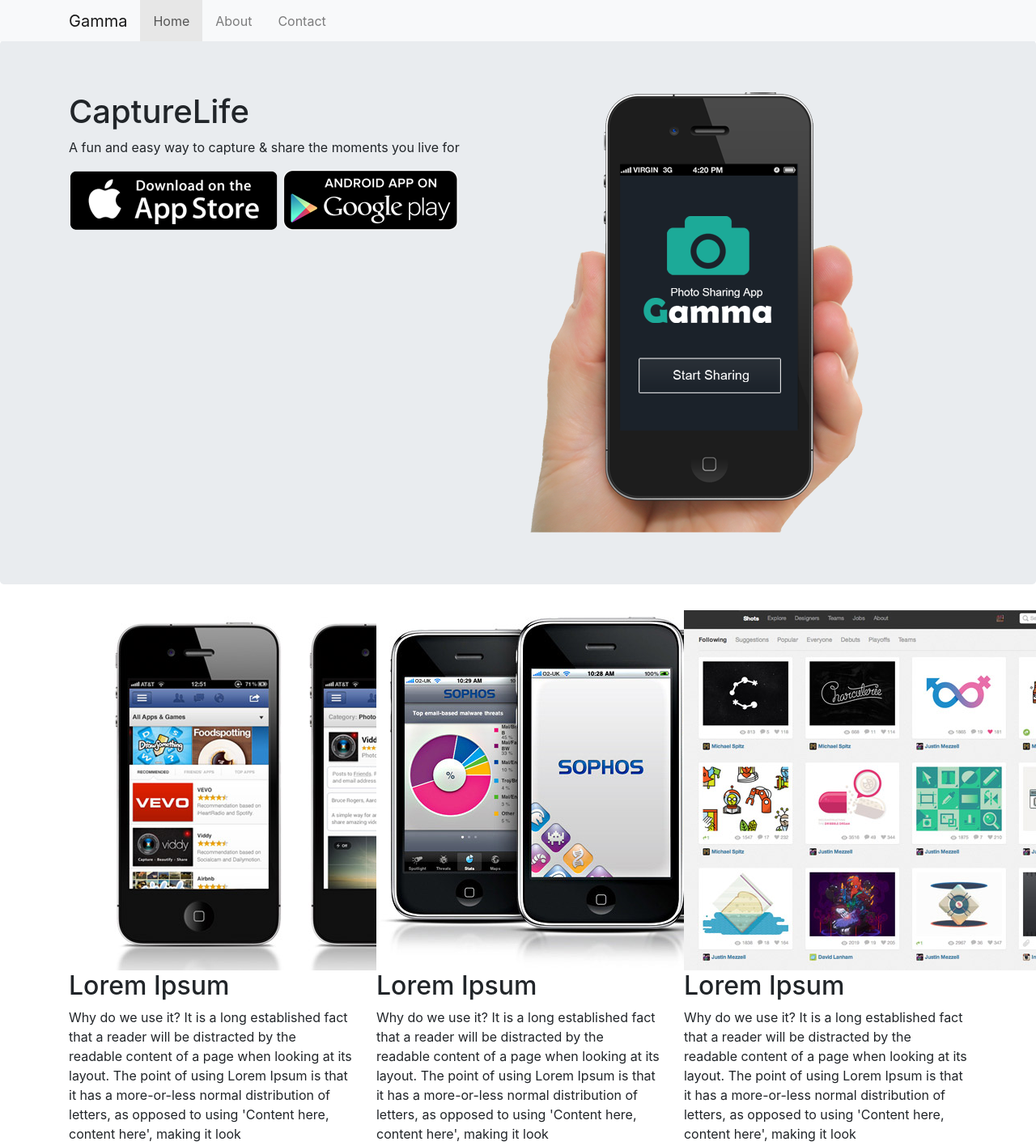
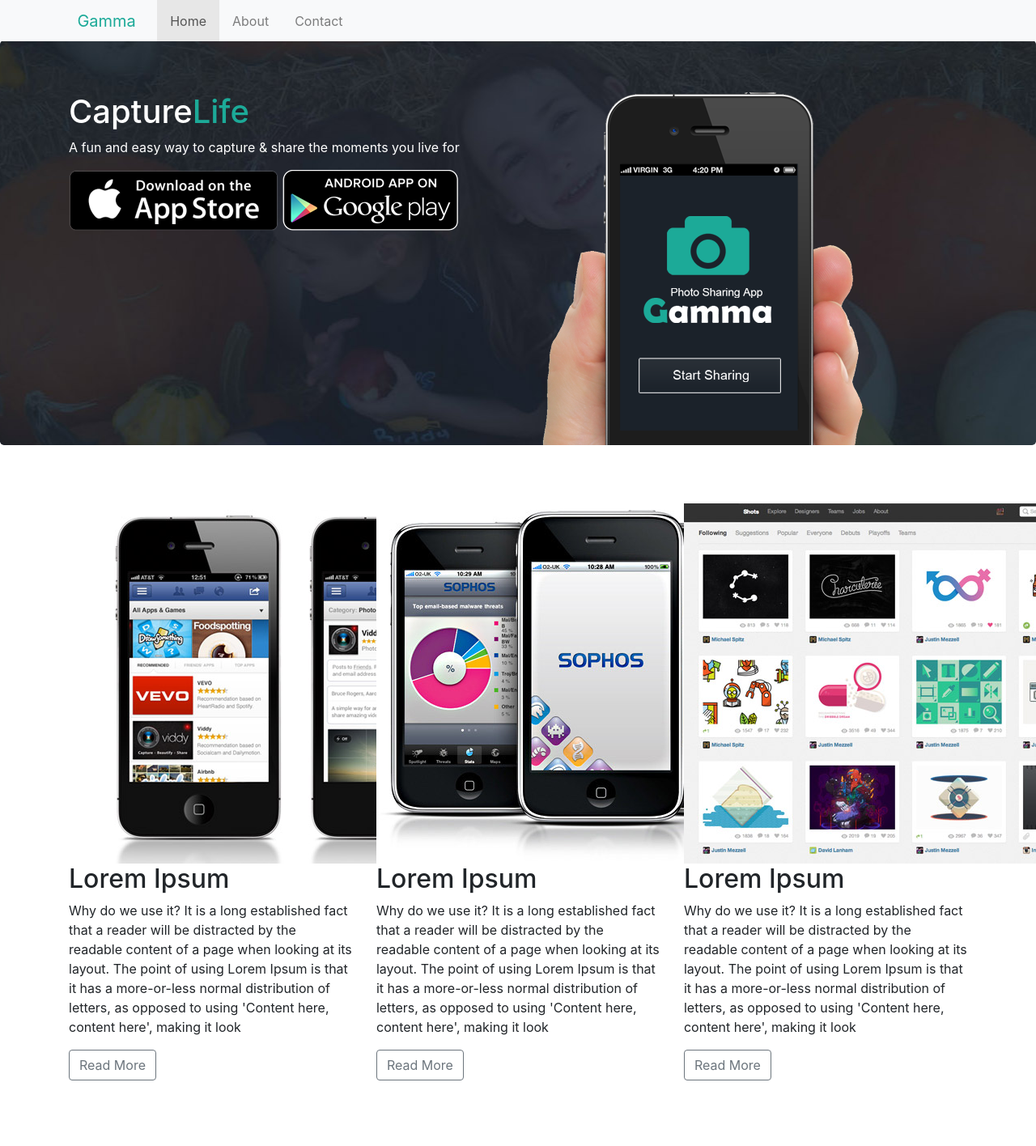
Before and after one commit to Bonifacy1/bootstrap_project, a website: page index.html in a window 1280 px wide. Shown: the top 1416 px of the page at 81% size. Drawn offline with nearby package versions, Linux system fonts and the light colour scheme.

Commit message:
styling sass

```diff
--- a/src/sass/style.scss
+++ b/src/sass/style.scss
@@ -23,3 +23,26 @@ body {
         }
     }
 }
+
+.navbar-brand {
+    padding: .65rem;
+}
+
+.em-text {
+    color: $dark-cyan !important;
+}
+
+.col-lg-4 {
+    margin-bottom: 20px;
+}
+
+section {
+    padding: 40px 0 40px 0;
+}
+
+.jumbotron {
+    background: $dark-blue url(../img/site_showcase_bg.jpg) no-repeat top center;
+    color: white;
+    height: 500px;
+    overflow: hidden;
+}
```
Also changed, not shown: src/css/style.css.
